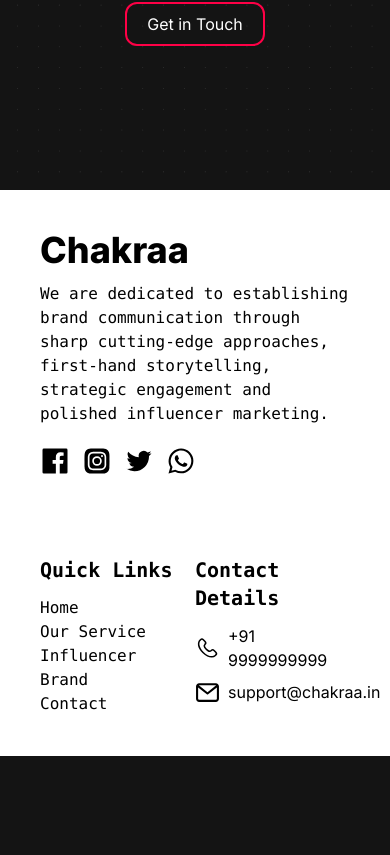
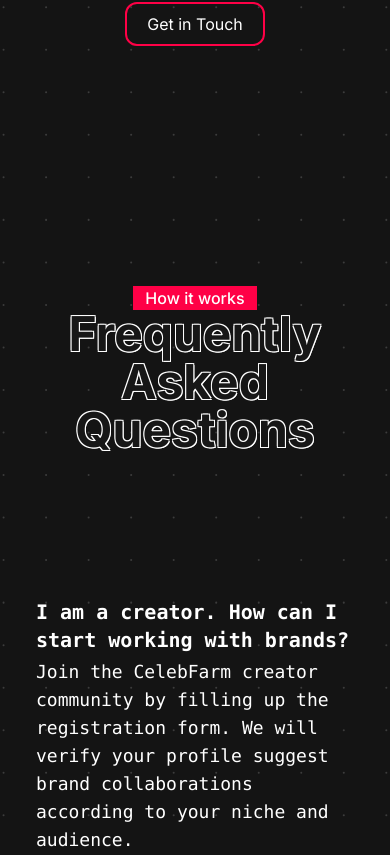
Before and after one commit to gdhyani/chakraa, a Next.js app: page /contact in a window 390 px wide. Shown: the part 1142-1997 px from the top of the page. Before the commit the page ends 1898 px from the top, so only its background shows below. Built offline with nearby package versions, Linux system fonts and the light colour scheme.

Commit message:
final data

```diff
--- a/package.json
+++ b/package.json
@@ -22,6 +22,7 @@
   "devDependencies": {
     "@types/node": "20.3.1",
     "@types/react": "18.2.12",
+    "daisyui": "^3.1.6",
     "typescript": "5.1.3"
   }
 }
--- /dev/null
+++ b/src/app/components/faq.js
@@ -0,0 +1,66 @@
+"use client";
+
+import Image from "next/image";
+import { useState } from "react";
+import "../page.css"
+
+const questions = [
+    {
+        value: 1,
+        ques: "I am a creator. How can I start working with brands?",
+        ans: "Join the CelebFarm creator community by filling up the registration form. We will verify your profile suggest brand collaborations according to your niche and audience.",
+    },
+    {
+        value: 2,
+        ques: "Why should I choose Chakraa?",
+        ans: "In the fast-paced world of marketing, our approach is driven by technology and data. Our team is up-to-date with trends and ever-changing algorithms, giving us an edge.",
+    },
+    {
+        value: 3,
+        ques: "What’s the difference between a paid and barter campaign?",
+        ans: "In a barter campaign, the creator is compensated for their content creation with free product. In a paid campaign, creators receive monetary payment in exchange for collaboration.",
+    },
+    {
+        value: 4,
+        ques: "How can I qualify for brand collaborations?",
+        ans: "We work with creators from all niches. There is no minimum follower number to qualify; you only need to have an authentic following and share genuine content.",
+    },
+    {
+        ques: "How can my brand benefit from influencer marketing?",
+        value: 5,
+        ans: "Influencer marketing delivers 11x more ROI than paid ads and is more affordable in comparison to celebrity endorsements. It is the best way to increase brand awareness and generate sales, especially on a budget.",
+    },
+];
+export default function Faq() {
+    const [faq, setOpenFaq] = useState(1);
+    function openFaq(evt) {
+        setOpenFaq(evt);
+    }
+    return (
+        <section className="flex flex-col mx-5 py-20">
+            <div class="container flex flex-col justify-center p-4 mx-auto md:p-8 ">
+                <div className="flex w-full text-center justify-center">
+                    <p class="px-3 w-fit text-center bg-redishpink justify-center font-medium">
+                        How it works
+                    </p>
+                </div>
+
+                <h2 class="mb-12 text-5xl font-bold text-center sm:text-7xl outlineShadow">
+                    Frequently Asked Questions
+                </h2>
+                <div class="grid mt-24 gap-10 md:gap-8 sm:p-3 md:grid-cols-2 lg:px-12 xl:px-32">
+                    {questions.map((map) => (
+                        <div key={map.value}>
+                            <h3 class="font-semibold font-mono text-xl">
+                                {map.ques}
+                            </h3>
+                            <p class="mt-1 dark:text-gray-400 font-mono text-lg">
+                                {map.ans}
+                            </p>
+                        </div>
+                    ))}
+                </div>
+            </div>
+        </section>
+    );
+}
--- a/src/app/components/influ_serv.js
+++ b/src/app/components/influ_serv.js
@@ -35,10 +35,14 @@
     }
     return (
         <section className=" flex flex-col mt-5 border py-24 mx-3  sm:mx-5 text-center">
-            <h1 className="font-bold text-5xl sm:text-7xl mt-10 outlineShadow">
+            <div className="w-full flex justify-center text-center">
+                <h1 className="mt-1 bg-redishpink w-fit px-3">
+                    What we Do
+                </h1>
+            </div>
+            <h1 className="font-bold text-5xl sm:text-7xl outlineShadow">
                 Service
             </h1>
-            <h1 className="font-mono mt-1">What we Do</h1>
             <div className="flex sm:flex-row flex-col gap-5 mt-24 sm:px-16 px-5 pb-10">
                 <div className="carosel sm:border-r-2 sm:border-b-0 border-b-2 border-redishpink sm:overflow-hidden overflow-x-scroll  sm:w-2/6 flex flex-row gap-2 sm:flex-col">
                     {section.map((map) => (
@@ -59,7 +63,8 @@
                 </div>
                 <div className="px-5 sm:w-4/6 mt-5 sm:mt-0">
                     {section.map((map) => (
-                        <h1 key={map.value}
+                        <h1
+                            key={map.value}
                             className={`${
                                 carosel == map.value ? "block" : "hidden"
                             } font-mono`}
--- a/src/app/contact/page.js
+++ b/src/app/contact/page.js
@@ -2,6 +2,7 @@
 
 import { useState } from "react";
 import "./contact.css";
+import Faq from "../components/faq";
 export default function Contact() {
     const [formData, setFormData] = useState({
         name: "",
@@ -62,6 +63,7 @@
                     </form>
                 </div>
             </section>
+            <Faq/>
         </main>
     );
 }
--- a/src/app/influencer/page.js
+++ b/src/app/influencer/page.js
@@ -1,5 +1,6 @@
 import GetInTouch from "../components/getInTouch";
 import Influ_serv from "../components/influ_serv";
+import Faq from "../components/faq";
 import Image from "next/image";
 import "./influencer.css";
 const Itypes = [
@@ -79,7 +80,7 @@
                     </div>
                 </div>
             </section>
-            <section className="py-28 w-screen">
+            <section className="py-28">
                 <h1 className="mx-10 font-bold text-5xl sm:text-7xl outlineShadow text-center">
                     Influencer{" "}
                     <span className="bg-redishpink outlineShadow2">
@@ -89,22 +90,22 @@
                 <h1 className="mx-10 mt-5 text-2xl font-mono text-center">
                     We adapt in
                 </h1>
-
-                {/* <div className="-z-10 flex flex-wrap px-3 mt-20 justify-start sm:justify-center">
+                <div className="-z-10 flex px-3 mt-20 justify-start sm:justify-center">
                     {Itypes.map((t) => (
-                        <div className="border-2 glass border-redishpink w-1/2 flex justify-between flex-col sm:w-64 h-80">
-                            <h1 className="text-3xl">
+                        <div className="border-2 glass border-redishpink flex justify-between flex-col sm:w-64 h-80">
+                            <h1 className="text-3xl ">
                                 {Itypes.indexOf(t) + 1}
                             </h1>
-                            <h1 className="text-xl font-bold text-center mb-10">
+                            <h1 className="text-xl w-64 font-bold text-center mb-10">
                                 {t}
                             </h1>
                         </div>
                     ))}
-                </div> */}
+                </div>
             </section>
             <Influ_serv />
-            <GetInTouch></GetInTouch>
+            <Faq />
+            <GetInTouch />
         </main>
     );
 }
--- a/tailwind.config.js
+++ b/tailwind.config.js
@@ -1,5 +1,6 @@
 /** @type {import('tailwindcss').Config} */
 module.exports = {
+    plugins: [require("daisyui")],
     content: [
         "./src/pages/**/*.{js,ts,jsx,tsx,mdx}",
         "./src/components/**/*.{js,ts,jsx,tsx,mdx}",
@@ -8,8 +9,8 @@
     theme: {
         extend: {
             colors: {
-                'redishpink': "#ff0046",
-                'border':"#9e9e9e"
+                redishpink: "#ff0046",
+                border: "#9e9e9e",
             },
             backgroundImage: {
                 "gradient-radial": "radial-gradient(var(--tw-gradient-stops))",
```
Also changed, not shown: src/app/brand/page.js (+2 -0 lines), 1 other file (tests, documents, lock files or other folders).
